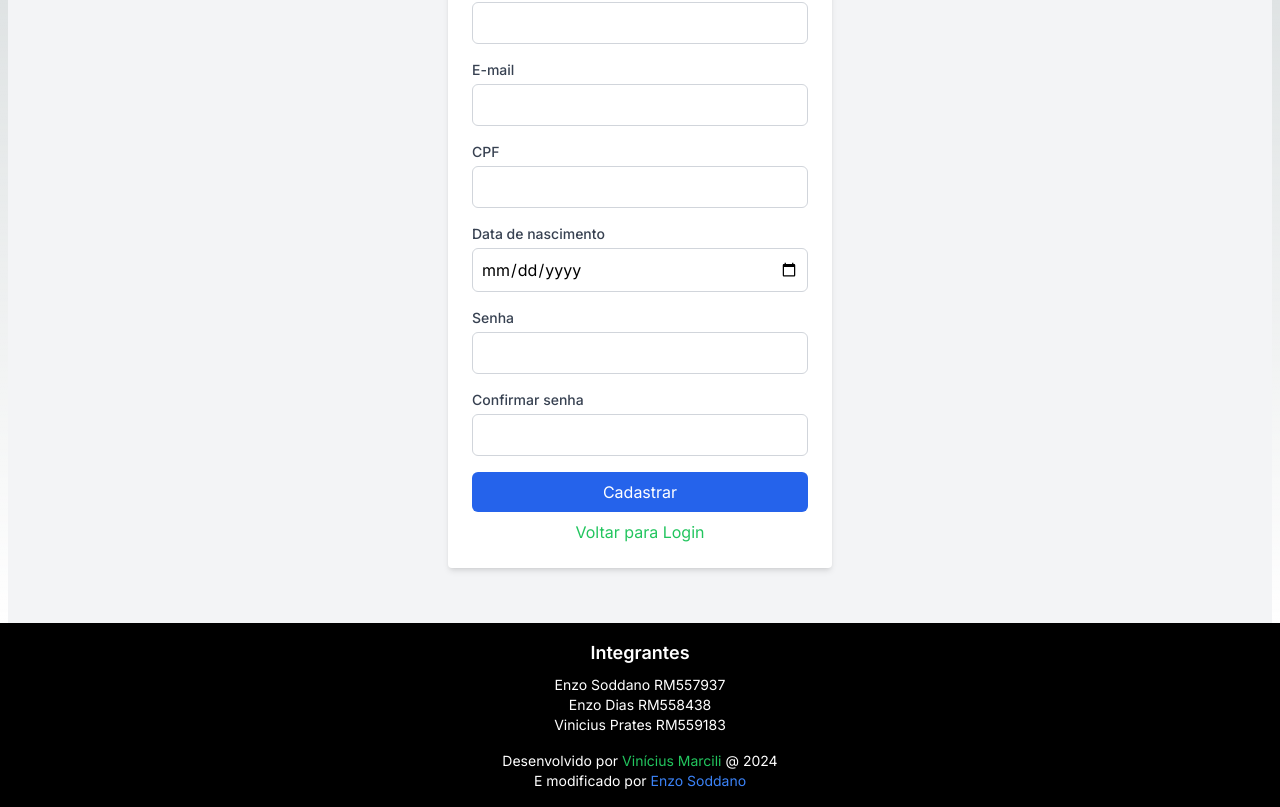
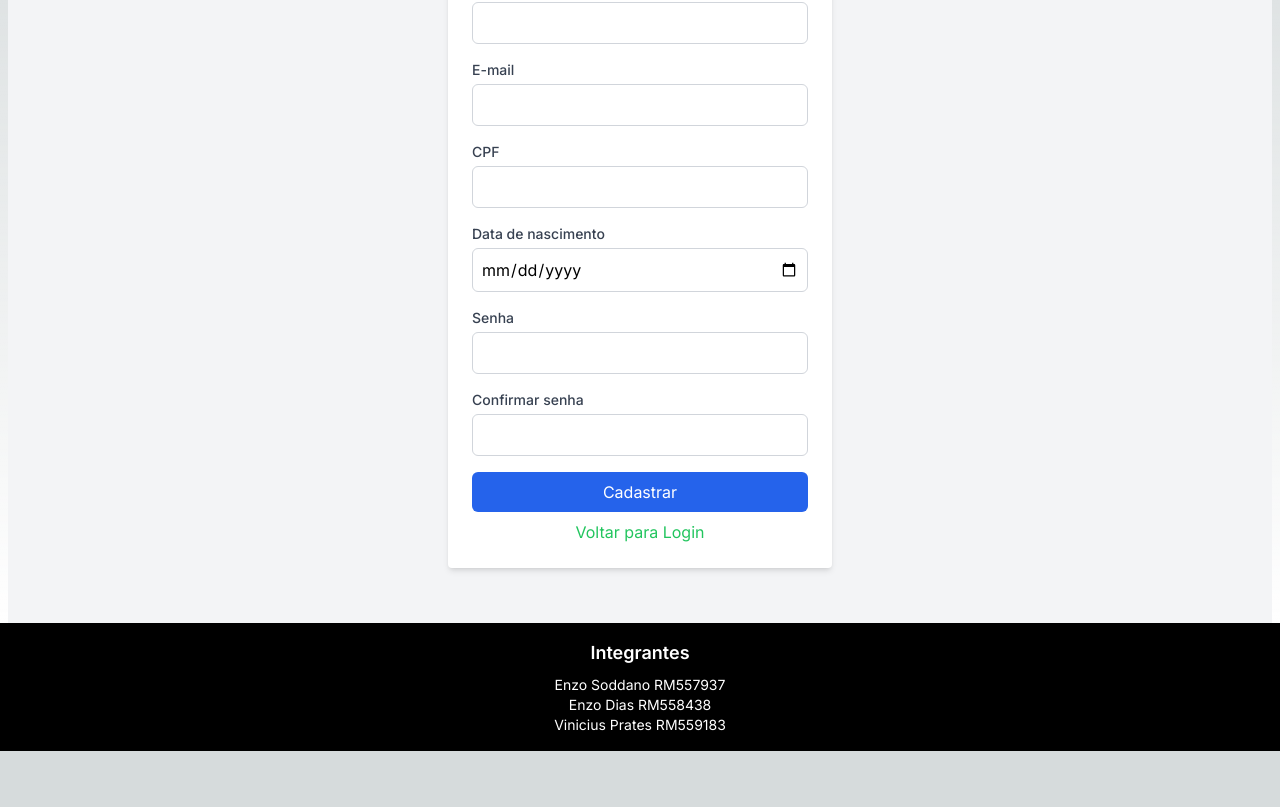
Before and after one commit to DerBrasilianer/cp5_front, a Next.js app: page /login/register in a window 1280 px wide. Shown: the part 177-984 px from the top of the page. After the commit the page ends 928 px from the top, so only its background shows below. Built offline with nearby package versions, Linux system fonts and the light colour scheme.

Commit message:
Retirar elementos antigos do Footer

```diff
--- a/src/components/footer/footer.tsx
+++ b/src/components/footer/footer.tsx
@@ -5,29 +5,6 @@ const Footer = () => {
       <p>Enzo Soddano RM557937</p>
       <p>Enzo Dias RM558438</p>
       <p>Vinicius Prates RM559183</p>
-      <div className="mt-4">
-        Desenvolvido por
-        <a
-          href="https://github.com/vinimarcili"
-          target="_blank"
-          rel="noopener noreferrer"
-          className="text-green-500 hover:underline ml-1"
-        >
-          Vinícius Marcili
-        </a>
-        {' '}@ {new Date().getFullYear()}
-      </div>
-      <div>
-        E modificado por{' '}
-        <a
-          href="https://github.com/DerBrasilianer"
-          target="_blank"
-          rel="noopener noreferrer"
-          className="text-blue-500 hover:underline"
-        >
-          Enzo Soddano
-        </a>
-      </div>
     </footer>
   )
 }
```
